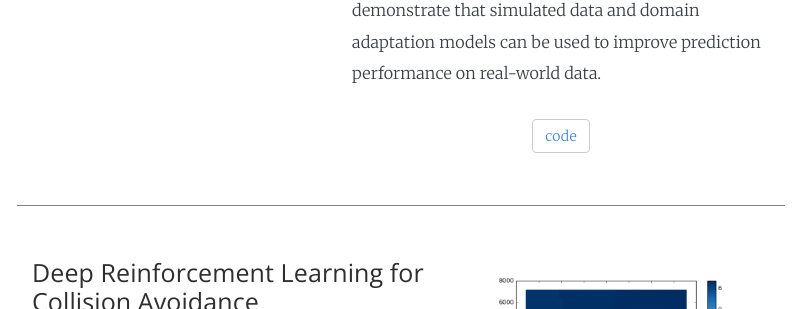
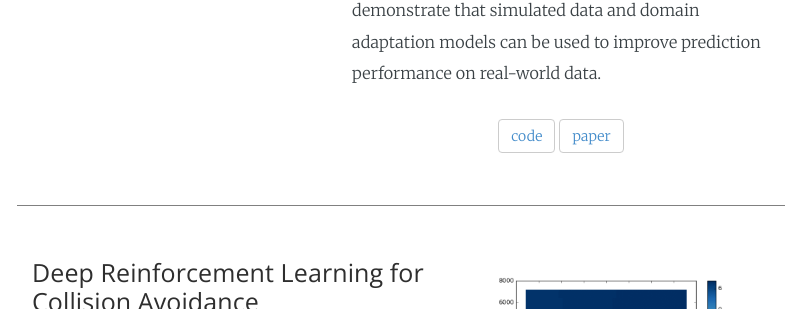
Before and after one commit to wulfebw/legacy.wulfebw.github.io, a Jekyll site: the page built from research.html, in a window 1280 px wide and 900 px high, scrolled down 1176 px. Shown: the part 133-442 px from the top of the window, without its empty margins (239-1032 px from the left). Built offline with Jekyll 4.4.1, drawn with Linux system fonts in a browser that asks for light colours; some web fonts are replaced.

Commit message:
adding paper reference for risk prediction

```diff
--- a/_includes/research.md
+++ b/_includes/research.md
@@ -39,6 +39,7 @@
         This research addresses the problem of predicting whether a car will suffer a collision in the time period 10-20 seconds in the future. We formulate this task as policy evaluation in a MDP with a high-dimensional, continuous state space,  and a reward function dominated by rare events (collisions). We then demonstrate that simulated data and domain adaptation models can be used to improve prediction performance on real-world data.
         </p>
         <a href="https://github.com/wulfebw/risk_prediction" class="md-link btn-default btn">code</a>
+        <a href="https://arxiv.org/abs/1802.01532" class="md-link btn-default btn">paper</a>
     </div>
   </div>
 </div>
```
